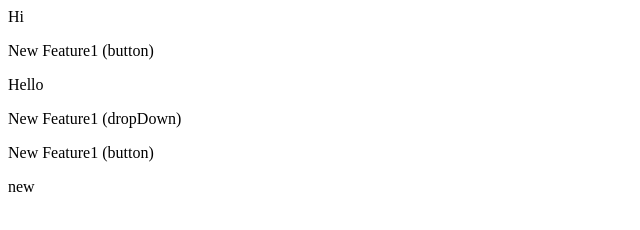
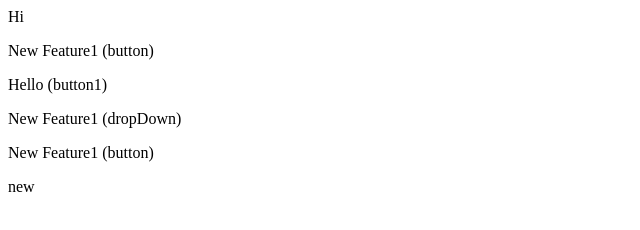
Before and after one commit to Yuvan-sP/localRpo, a plain HTML site: page index.html in a window 1280 px wide. Shown: the full height of the page, 0-640 px from the left. Drawn offline with Linux system fonts and the light colour scheme.

Commit message:
add button1

```diff
--- a/index.html
+++ b/index.html
@@ -1,6 +1,6 @@
 <p>Hi</p>
 <p> New Feature1 (button)</p>
-<p> Hello </p>
+<p> Hello (button1)</p>
 <p> New Feature1 (dropDown)</p>
 <p> New Feature1 (button)</p>
 <p> new </p>
```
